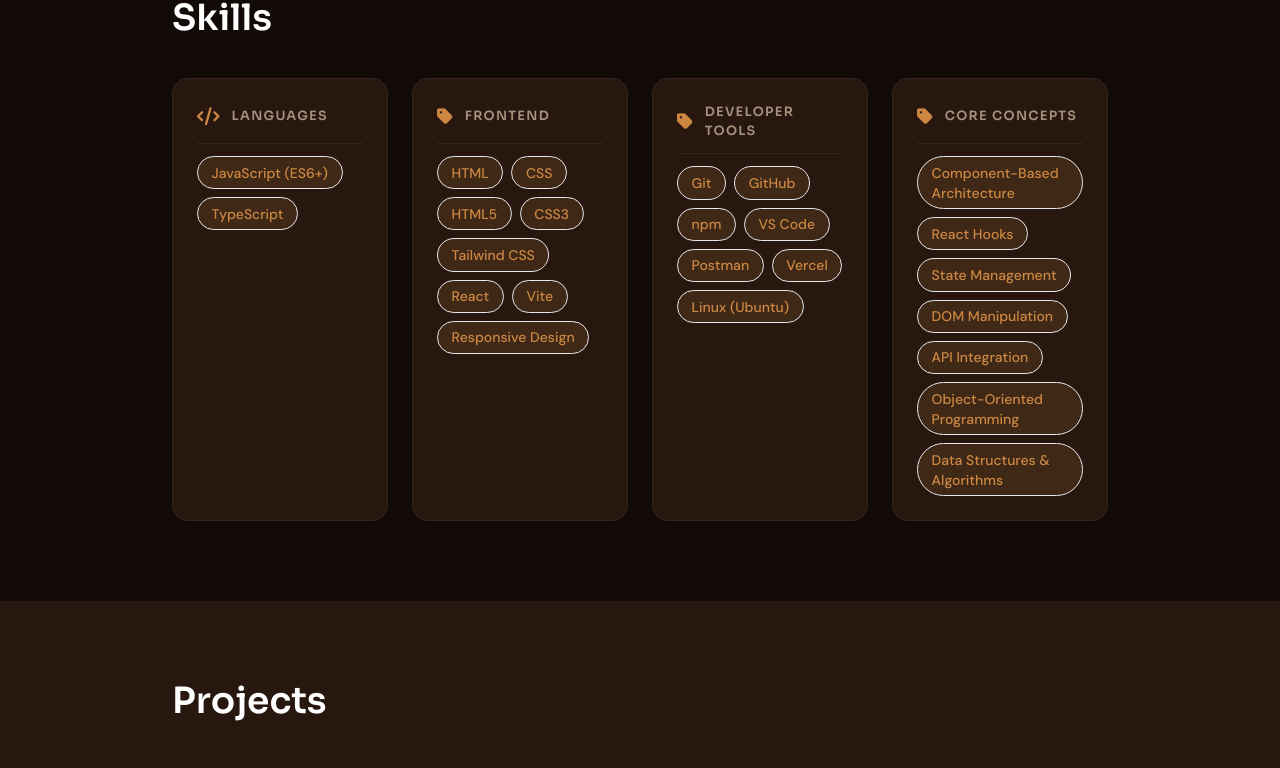
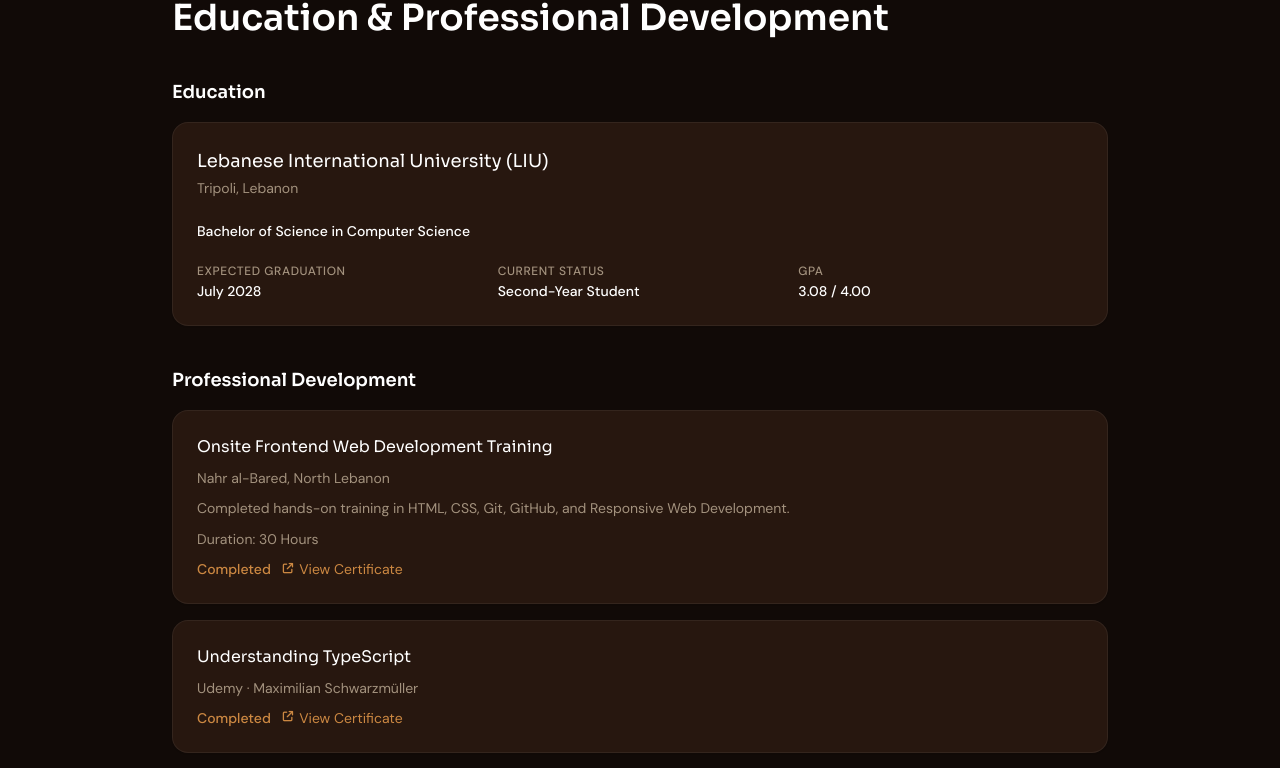
Before and after one commit to ahdevworker03/Abdallah-Hassoun-Portfolio, a React (Vite) app: page / in a window 1280 px wide. Shown: the part 1403-2171 px from the top of the page. Built offline with nearby package versions, Linux system fonts and the light colour scheme.

Commit message:
feat: add Education section and related data to enhance portfolio

```diff
--- a/src/App.tsx
+++ b/src/App.tsx
@@ -3,6 +3,7 @@
 import About from "./components/sections/About"
 import Skills from "./components/sections/Skills"
 import Projects from "./components/sections/Projects"
+import Education from "./components/sections/Education"
 import Contact from "./components/sections/Contact"
 import Footer from "./components/layout/Footer"
 import ScrollToTop from "./components/ui/ScrollToTop"
@@ -22,6 +23,7 @@
       <main id="main-content">
         <Hero />
         <About />
+        <Education />
         <Skills />
         <Projects />
         <Contact />
--- /dev/null
+++ b/src/components/sections/Education.tsx
@@ -0,0 +1,124 @@
+import { education, trainingItems } from "../../data/education"
+
+function Education() {
+  return (
+    <section id="education" className="reveal bg-background py-20">
+      <div className="mx-auto max-w-container px-4 md:px-8">
+        <h2 className="mb-10 font-heading text-3xl font-semibold leading-tight text-text-primary md:text-4xl">
+          Education & Professional Development
+        </h2>
+
+        <div className="mb-10">
+          <h3 className="mb-4 font-heading text-lg font-semibold text-text-primary">Education</h3>
+          <div className="rounded-2xl border border-border bg-surface p-6 shadow-sm">
+            <div className="mb-5">
+              <h4 className="font-heading text-lg font-medium text-text-primary">
+                {education.institution}
+              </h4>
+              <p className="mt-0.5 text-sm leading-relaxed text-text-secondary">
+                {education.location}
+              </p>
+            </div>
+
+            <p className="mb-5 text-sm font-medium leading-relaxed text-text-primary">
+              {education.degree}
+            </p>
+
+            <div className="grid grid-cols-1 gap-4 sm:grid-cols-3">
+              <div>
+                <p className="mb-0.5 text-xs font-medium uppercase tracking-[0.05em] text-text-secondary">
+                  Expected Graduation
+                </p>
+                <p className="text-sm font-medium text-text-primary">
+                  {education.expectedGraduation}
+                </p>
+              </div>
+              <div>
+                <p className="mb-0.5 text-xs font-medium uppercase tracking-[0.05em] text-text-secondary">
+                  Current Status
+                </p>
+                <p className="text-sm font-medium text-text-primary">{education.status}</p>
+              </div>
+              <div>
+                <p className="mb-0.5 text-xs font-medium uppercase tracking-[0.05em] text-text-secondary">
+                  GPA
+                </p>
+                <p className="text-sm font-medium text-text-primary">{education.gpa}</p>
+              </div>
+            </div>
+          </div>
+        </div>
+
+        <div>
+          <h3 className="mb-4 font-heading text-lg font-semibold text-text-primary">
+            Professional Development
+          </h3>
+          <div className="flex flex-col gap-4">
+            {trainingItems.map((item) => (
+              <div
+                key={item.title}
+                className="rounded-2xl border border-border bg-surface p-6 shadow-sm"
+              >
+                <h4 className="mb-2 font-heading text-base font-medium text-text-primary">
+                  {item.title}
+                </h4>
+
+                {(item.location || item.provider) && (
+                  <p className="mb-2 text-sm leading-relaxed text-text-secondary">
+                    {item.location && `${item.location}`}
+                    {item.location && item.provider && " — "}
+                    {item.provider && (
+                      <>
+                        {item.provider}
+                        {item.instructor && <> · {item.instructor}</>}
+                      </>
+                    )}
+                  </p>
+                )}
+
+                {item.description && (
+                  <p className="mb-2 text-sm leading-relaxed text-text-secondary">
+                    {item.description}
+                  </p>
+                )}
+
+                {item.duration && (
+                  <p className="mb-2 text-sm leading-relaxed text-text-secondary">
+                    Duration: {item.duration}
+                  </p>
+                )}
+
+                <div className="flex flex-wrap items-center gap-3 text-sm">
+                  <span
+                    className={
+                      item.status === "Completed"
+                        ? "font-medium text-accent"
+                        : "font-medium text-text-secondary"
+                    }
+                  >
+                    {item.status}
+                  </span>
+
+                  {item.certificateUrl && (
+                    <a
+                      href={item.certificateUrl}
+                      target="_blank"
+                      rel="noopener noreferrer"
+                      className="inline-flex items-center gap-1.5 text-accent no-underline transition-all duration-200 hover:text-primary hover:scale-[1.02]"
+                      aria-label={`${item.title} — View Certificate`}
+                    >
+                      <i className="fa-solid fa-arrow-up-right-from-square text-[0.65rem]" />
+                      View Certificate
+                    </a>
+                  )}
+                </div>
+              </div>
+            ))}
+          </div>
+        </div>
+      </div>
+    </section>
+  )
+}
+
+export default Education
--- /dev/null
+++ b/src/data/education.ts
@@ -0,0 +1,54 @@
+export interface Education {
+  institution: string
+  location: string
+  degree: string
+  expectedGraduation: string
+  status: string
+  gpa: string
+}
+
+export interface TrainingItem {
+  title: string
+  location?: string
+  description?: string
+  duration?: string
+  provider?: string
+  instructor?: string
+  status: string
+  certificateUrl?: string
+}
+
+export const education: Education = {
+  institution: "Lebanese International University (LIU)",
+  location: "Tripoli, Lebanon",
+  degree: "Bachelor of Science in Computer Science",
+  expectedGraduation: "July 2028",
+  status: "Second-Year Student",
+  gpa: "3.08 / 4.00",
+}
+
+export const trainingItems: TrainingItem[] = [
+  {
+    title: "Onsite Frontend Web Development Training",
+    location: "Nahr al-Bared, North Lebanon",
+    description:
+      "Completed hands-on training in HTML, CSS, Git, GitHub, and Responsive Web Development.",
+    duration: "30 Hours",
+    status: "Completed",
+    certificateUrl: "https://ibb.co/LdKb7Dhb",
+  },
+  {
+    title: "Understanding TypeScript",
+    provider: "Udemy",
+    instructor: "Maximilian Schwarzmüller",
+    status: "Completed",
+    certificateUrl:
+      "https://www.udemy.com/certificate/UC-eef49c33-0204-4277-8a8c-c765cc65cbd4/",
+  },
+  {
+    title: "React – The Complete Guide",
+    provider: "Udemy",
+    instructor: "Maximilian Schwarzmüller",
+    status: "Ongoing",
+  },
+]
--- a/src/data/navigation.ts
+++ b/src/data/navigation.ts
@@ -7,5 +7,6 @@
   { label: "About", href: "#about" },
   { label: "Skills", href: "#skills" },
   { label: "Projects", href: "#projects" },
+  { label: "Education", href: "#education" },
   { label: "Contact", href: "#contact" },
 ]
```
